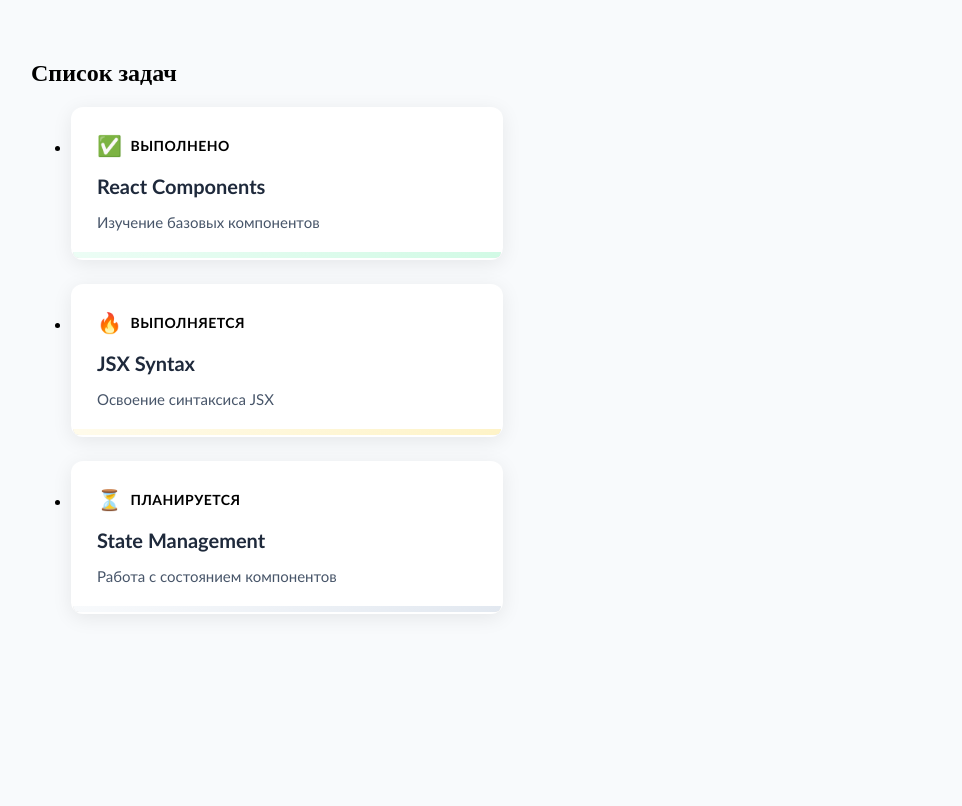
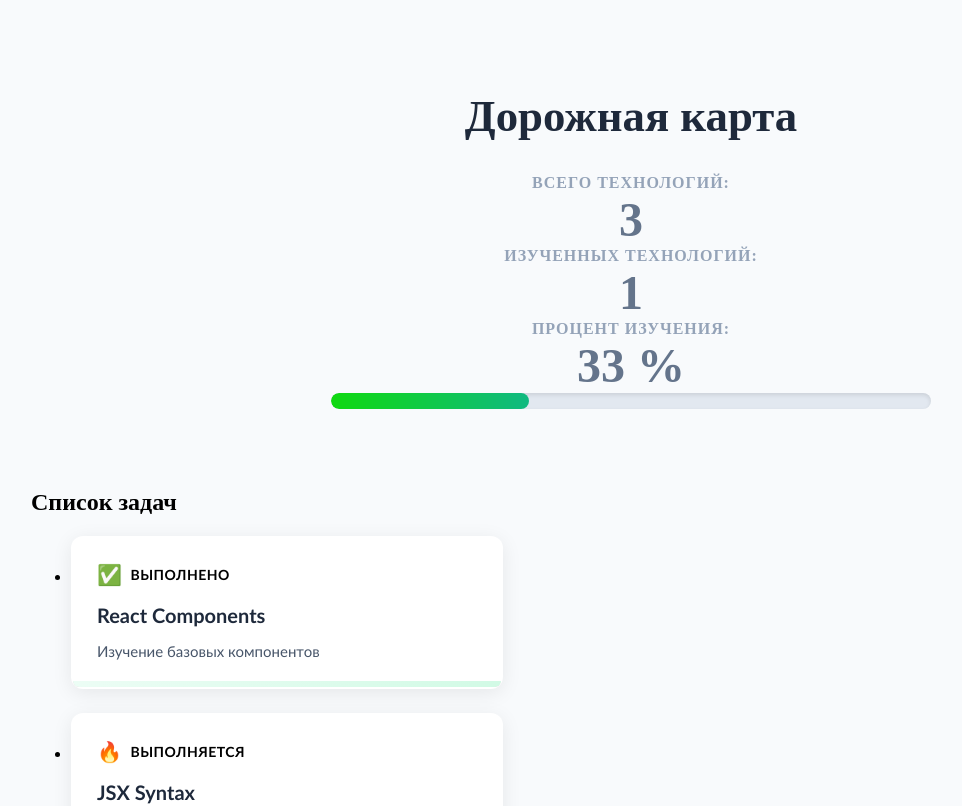
Before and after one commit to FastTra1n/task-tracker, a React (Vite) app: page / in a window 1280 px wide. Shown: the top 806 px of the page, without its empty margins (9-971 px from the left). Built offline with nearby package versions, Linux system fonts and the light colour scheme.

Commit message:
feat(ProgressHeader): added and stylized technologies learning progress bar.

```diff
--- a/src/App.jsx
+++ b/src/App.jsx
@@ -1,7 +1,9 @@
 import './App.css'
 import './components/TechnologyCard.css'
+import './components/ProgressHeader.css'
 
 import TechnologyCard from './components/TechnologyCard'
+import ProgressHeader from './components/ProgressHeader';
 
 function App() {
   const technologies = [
@@ -12,6 +14,8 @@ function App() {
 
   return (
     <>
+      <ProgressHeader techs={technologies} />
+
       <h2>Список задач</h2>
       <ul>
         {technologies.map(tech => (
--- /dev/null
+++ b/src/components/ProgressHeader.css
@@ -0,0 +1,61 @@
+.progress-header {
+  text-align: center;
+  margin-bottom: 60px;
+  padding: 20px;
+}
+
+.progress-header h1 {
+  font-size: 2.8rem;
+  margin-bottom: 32px;
+  color: #1e293b;
+  font-weight: 800;
+}
+
+.progress-stats {
+  display: flex;
+  justify-content: center;
+  gap: 60px;
+  margin-bottom: 24px;
+  flex-wrap: wrap;
+}
+
+.stat {
+  text-align: center;
+}
+
+.stat__number {
+  display: block;
+  font-size: 3rem;
+  font-weight: 800;
+  color: #64748b;
+}
+
+.stat-number.completed {
+  color: #10b981;
+}
+
+.stat__label {
+  font-size: 1rem;
+  color: #94a3b8;
+  text-transform: uppercase;
+  letter-spacing: 1px;
+  font-weight: 600;
+}
+
+.progress-header__progress {
+  width: 100%;
+  max-width: 600px;
+  margin: 0 auto;
+  height: 16px;
+  background: #e2e8f0;
+  border-radius: 8px;
+  overflow: hidden;
+  box-shadow: inset 0 2px 4px rgba(0,0,0,0.1);
+}
+
+.progress__fill {
+  height: 100%;
+  background: linear-gradient(90deg, #10d910, #10b981);
+  border-radius: 8px;
+  transition: width 0.8s ease;
+}
--- /dev/null
+++ b/src/components/ProgressHeader.jsx
@@ -0,0 +1,34 @@
+function ProgressHeader({ techs }) {
+  const totalQuanity = techs.length
+  const completedQuanity = techs.filter(tech => tech.status == 'completed').length
+  const completedPercentage = Math.round(completedQuanity / totalQuanity * 100)
+
+  return (
+    <div className="progress-header">
+      <h1>Дорожная карта</h1>
+
+      <div className="progress-header__stats">
+        <div className="progress-header__stat">
+          <span className="stat__label">Всего технологий: </span>
+          <span className="stat__number">{totalQuanity}</span>
+        </div>
+
+        <div className="progress-header__stat">
+          <span className="stat__label">Изученных технологий: </span>
+          <span className="stat__number">{completedQuanity}</span>
+        </div>
+
+        <div className="progress-header__stat">
+          <span className="stat__label">Процент изучения: </span>
+          <span className="stat__number">{completedPercentage} %</span>
+        </div>
+
+        <div className="progress-header__progress">
+          <div className="progress__fill" style={{ width: `${completedPercentage}%`}}></div>
+        </div>
+      </div>
+    </div>
+  );
+}
+
+export default ProgressHeader;
```
